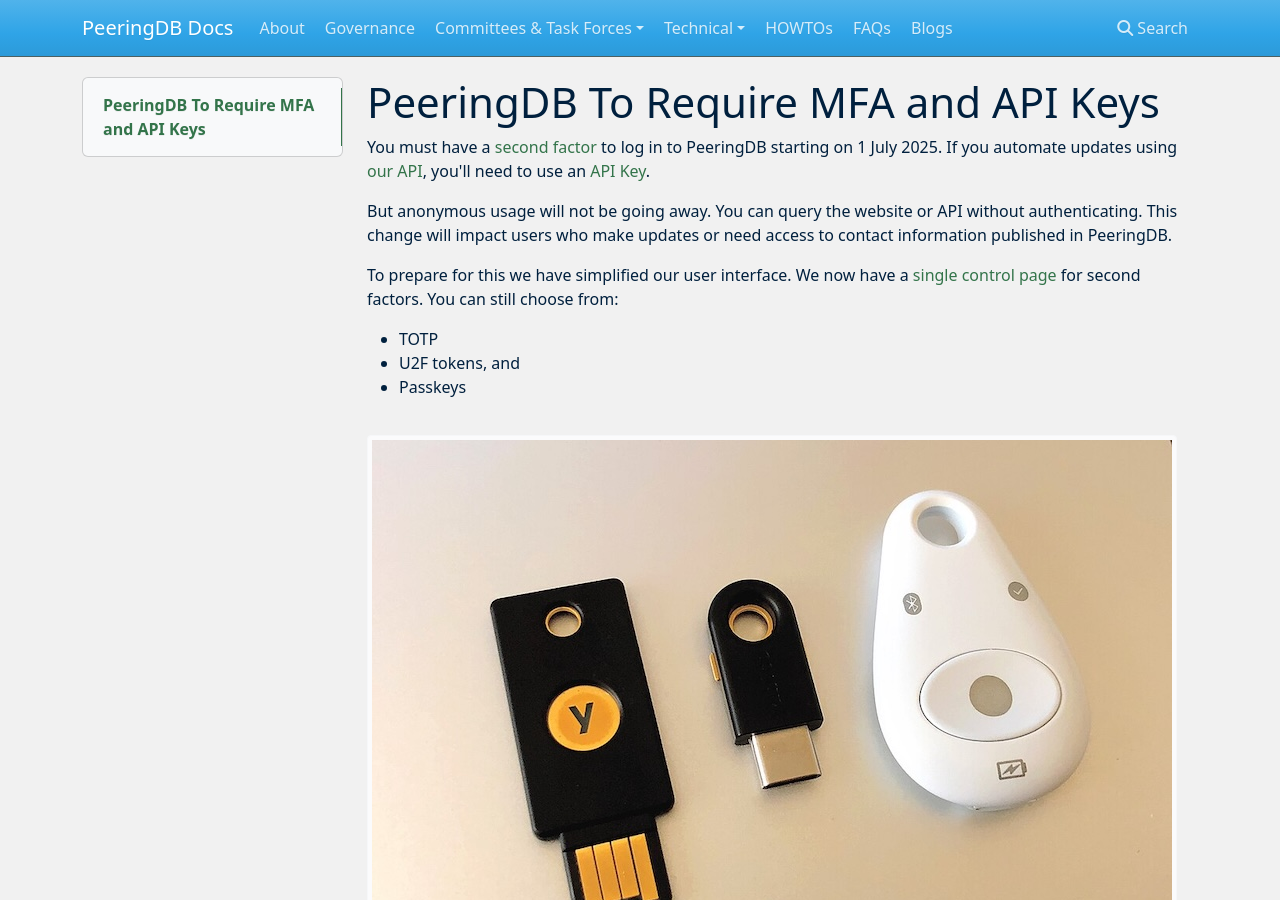
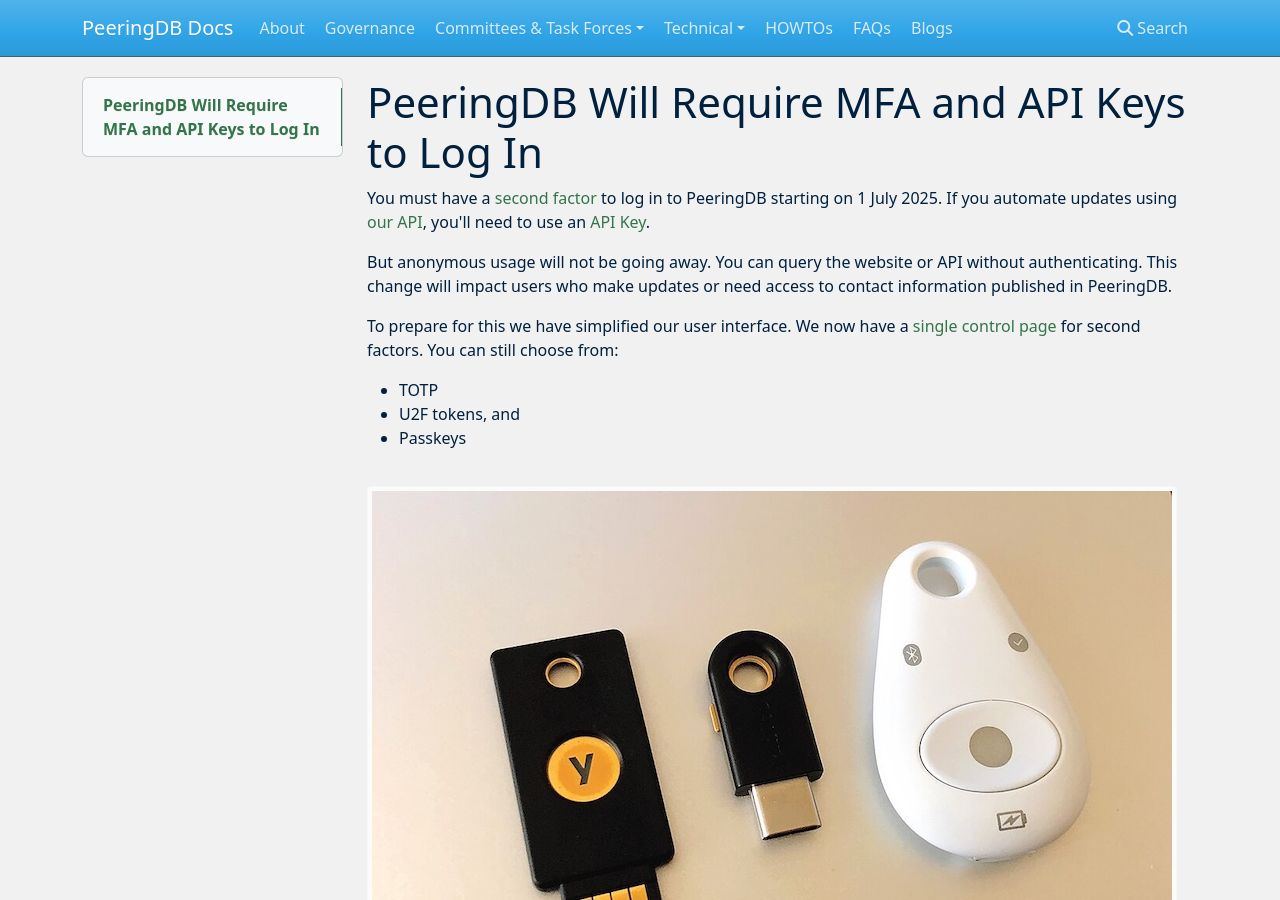
Before and after one commit to peeringdb/docs, an MkDocs documentation site: the page built from docs/blog/mfa_mandatory.md, in a window 1280 px wide and 900 px high. Built offline with MkDocs 1.6.1, drawn with Linux system fonts in a browser that asks for light colours; nearby versions of some CDN libraries.

Commit message:
MFA blog copys edits.

```diff
--- a/docs/blog/mfa_mandatory.md
+++ b/docs/blog/mfa_mandatory.md
@@ -1,4 +1,4 @@
-# PeeringDB To Require MFA and API Keys
+# PeeringDB Will Require MFA and API Keys to Log In
 
 You must have a [second factor](/howto/enable_require_2fa/) to log in to PeeringDB starting on 1 July 2025. If you automate updates using [our API](/api_specs/), you'll need to use an [API Key](/howto/api_keys/).
 
--- a/docs/blogs.md
+++ b/docs/blogs.md
@@ -3,7 +3,7 @@
 PeeringDB blogs provide deeper insight into the releases and product roadmap.
 
 ## 2025
-- [PeeringDB To Require MFA and API Keys](blog/mfa_mandatory.md) - March 13, 2025
+- [PeeringDB Will Require MFA and API Keys to Log In](blog/mfa_mandatory.md) - March 13, 2025
 - [Improvements for peeringdb-py](blog/peeringdb_py_improvements.md) - February 28, 2025
 - [2025 Starts With Better Search](blog/2025_better_search.md) - January 22, 2025
 
```
